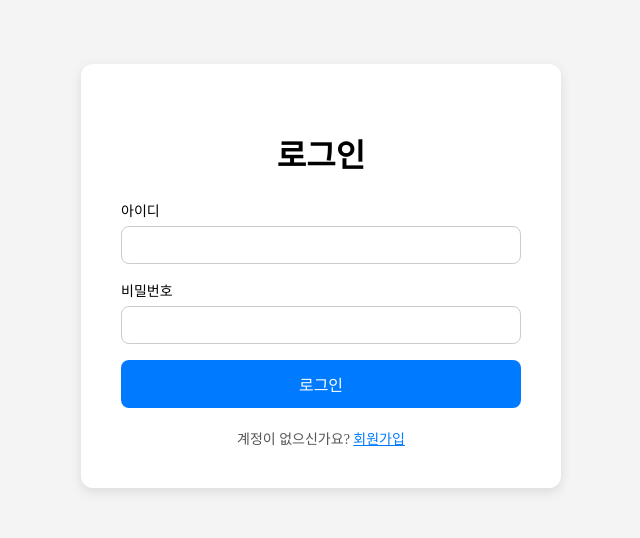
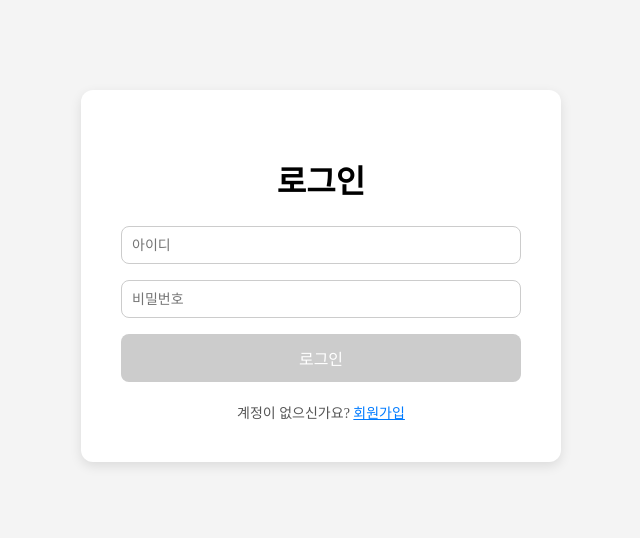
Before and after one commit to binary-file-encryption/frontend, a React (Vite) app: page /signin in a window 1280 px wide. Shown: the part 132-670 px from the top of the page, without its empty margins (319-959 px from the left). Built offline with nearby package versions, Linux system fonts and the light colour scheme.

Commit message:
🎨 [improve] 아이디, 비밀번호 입력하지 않을시 버튼 클릭 불가

```diff
--- a/src/css/SignIn.css
+++ b/src/css/SignIn.css
@@ -15,6 +15,13 @@
     box-shadow: 0 4px 12px rgba(0, 0, 0, 0.1);
     width: 100%;
     max-width: 400px;
+  }
+
+  /* 로그인 버튼 비활성화시*/
+  .signin-button:disabled {
+    background-color: hsl(0, 0%, 80%);
+    color:white;
+    cursor: not-allowed;
   }
 
   .signin-title {
--- a/src/pages/SignIn.jsx
+++ b/src/pages/SignIn.jsx
@@ -1,8 +1,21 @@
+import { useState } from "react";
 import "./../css/SignIn.css"; // CSS 파일 임포트
-import { Routes, Route, Link, useNavigate } from 'react-router-dom'
+import { useNavigate } from 'react-router-dom'
 
 const SignIn = () => {
     const nav = useNavigate()
+    const [signInForm, setSignInForm] = useState({ username: "", password: "" })
+
+    // 아이디, 비밀번호 입력시 동작
+    const handleChange = (e) => {
+        console.log(e.target.name)
+        console.log(e.target.value)
+        setSignInForm({ ...signInForm, [e.target.name]: e.target.value })
+    }
+
+    // 값을 모두 입력했는지 확인
+    const isFormValid = signInForm.username !== "" && signInForm.password !== "";
+
     return (
         <>
             <div className="signin-container">
@@ -10,14 +23,21 @@ const SignIn = () => {
                     <h2 className="signin-title">로그인</h2>
                     <form onSubmit={() => console.log("제출")} className="signin-form">
                         <div className="form-group">
-                            <label>아이디</label>
-                            <input type="username" name="email" />
+                            <input
+                                placeholder="아이디"
+                                name="username"
+                                value={signInForm.username}
+                                onChange={handleChange} />
                         </div>
                         <div className="form-group">
-                            <label>비밀번호</label>
-                            <input type="password" name="password" />
+                            <input
+                                placeholder="비밀번호"
+                                type="password"
+                                name="password"
+                                value={signInForm.password}
+                                onChange={handleChange} />
                         </div>
-                        <button type="submit" className="signin-button">
+                        <button type="submit" className="signin-button" disabled = {!isFormValid}>
                             로그인
                         </button>
                     </form>
```
